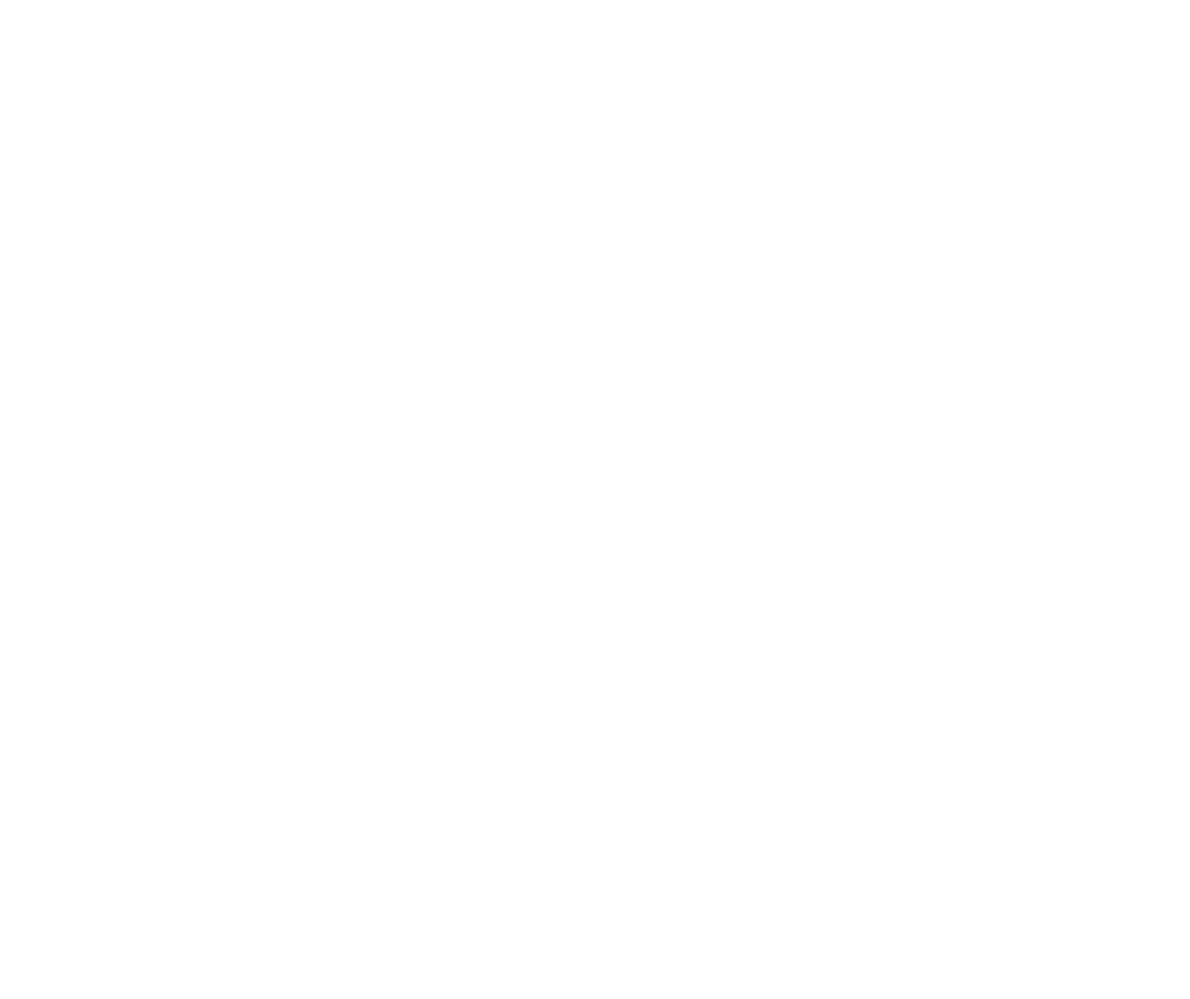
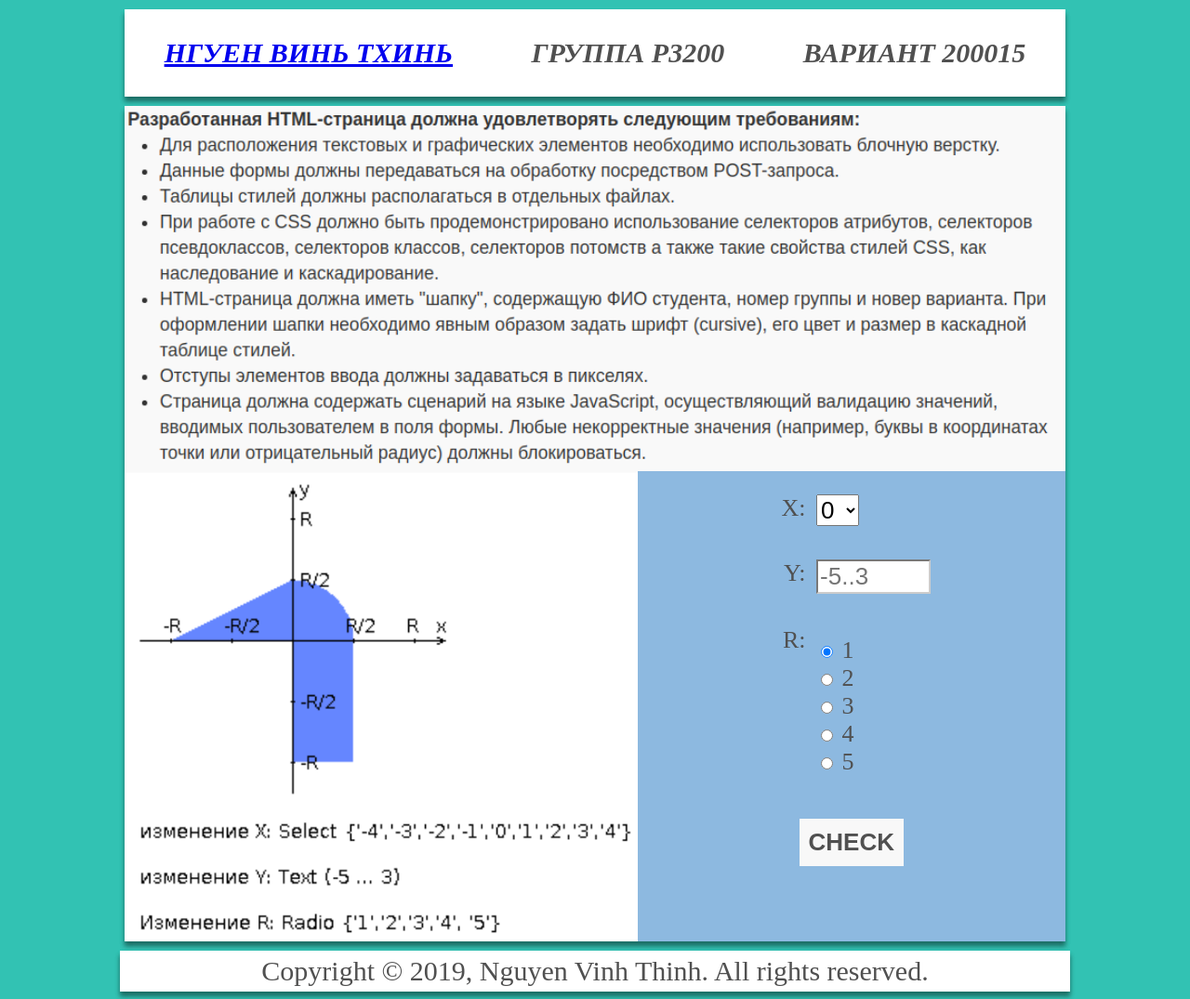
Before and after one commit to nvtvn412/Web-Programming-01, a PHP site: page /index.html in a window 1280 px wide. Before the commit the page is empty. Shown: the whole page at 93% size. Before the commit the page ends 800 px from the top, so only its background shows below. Run offline with PHP 8.4, Linux system fonts and the light colour scheme.

Commit message:
Images changed

```diff
--- a/css/style.css
+++ b/css/style.css
@@ -1,11 +1,13 @@
 body{
     text-align: center;
     background-color: #32c2b3;
+    color: #202622;
 }
 header{
     font-weight: bold;
     font-style: italic;
-    justify-content: space-between;
+    font-size: 30px;
+    text-transform: uppercase;
 }
 
 @media (min-width:700px) {
@@ -14,25 +16,77 @@ header{
     }
 }
 .container {
+    display: flex;
     width: 80%;
     margin: 0 auto;
     margin-top: 10px;
-    padding: 10px;
-    background-color: whitesmoke;
+    padding: 0px;
+    background-color: white;
     text-align: center;
+    box-shadow: 0px 5px 5px rgba(0, 0, 0, 0.25), 0px 5px 5px rgba(0, 0, 0, 0.25);
+    color: #505050;
+    justify-content: space-around;
+}
+.container.container-horizontal {
+    flex-direction: column;
+}
+.container-row {
+    display: flex;
+    flex-direction: row-reverse;
+    justify-content: center;
+
+}
+#myform{
+    background-color: #8db9e0;
+    border-top-right-radius: inherit;
+    border-bottom-right-radius: inherit;
+    width: 50%;
+}
+#myform * {
+    font-size : 26px;
+}
+.container-element {
+    width: 60%;
+}
+img {
+    width: 100%;
+    border-radius: inherit;
+}
+#areas-img {
+    display: none;
+}
+button {
+    border: none;
+    padding: 10px 10px;
+    text-transform: uppercase;
+    margin-bottom: 10px;
+    font-weight: bold;
+    color: #505050;
+    background-color: #f8f8f8;
+}
+button:active {
+    transform: scale(0.95);
+}
+button:focus {
+    outline: none;
+}
+.rowTab {
+    margin-top: 10px;
+    margin-bottom: 20px;
 }
 .label{
     display: inline-block;
-    width: 40%;
+    width: 30%;
     text-align: right;
     vertical-align: top;
     padding: 5px;
     margin-top: 10px;
 }
 .rightTab {
-    width: 48%;
+    width: 50%;
     display: inline-block;
     text-align: left;
+    line-height: 30px;
 }
 .dropdown, .textInput {
     margin-top: 15px;
@@ -58,3 +112,10 @@ table {
 .textInput {
     width: 50%;
 }
+table.center {
+    margin: 10px auto;
+}
+.footer {
+    padding: 5px;
+    font-size: 30px;
+}
--- a/index.html
+++ b/index.html
@@ -0,0 +1,82 @@
+<!DOCTYPE html>
+<html lang="en">
+<head>
+    <meta charset="UTF-8">
+    <meta name="viewport" content="width=device-width, initial-scale=1.0">
+    <meta http-equiv="X-UA-Compatible" content="ie=edge">
+    <title>Web Programming 01</title>
+
+    <link rel="stylesheet" href="css/style.css">
+    <link rel="shortcut icon" type="image/png" href="src/favicon.ico"/>
+</head>
+<body>
+    <header class="container">
+            <a href="https://vk.com/envyte"><p>Нгуен Винь Тхинь</p></a>
+            <p>Группа P3200</p>
+            <p>Вариант 200015</p>
+    </header>
+    <script src="scripts/clientValidation.js"></script>
+
+    <div class="container container-horizontal">
+        <div class="container-row">
+            <img src="src/task.png" alt="" id="task-img">
+        </div>
+        <div class="container-row">
+            <form action="serverValidation.php" method="POST" id="myform">
+                <div class="rowTab">
+                    <div class="label">
+                        <label for="valueX">X:</label>
+                    </div>
+                    <div class="rightTab dropdown">
+                        <select name="valueX" value="0">
+                            <option value="-4">-4</option>
+                            <option value="-3">-3</option>
+                            <option value="-2">-2</option>
+                            <option value="-1">-1</option>
+                            <option value="0" selected="selected">0</option>
+                            <option value="1">1</option>
+                            <option value="2">2</option>
+                            <option value="3">3</option>
+                            <option value="4">4</option>
+                        </select>
+                    </div>
+                </div>
+                <div class="rowTab">
+                    <div class="label">
+                        <label for="valueY">Y:</label>
+                    </div>
+                    <div class="rightTab">
+                        <input
+                            type="text"
+                            name="valueY"
+                            placeholder="-5..3"
+                            maxlength=9
+                            class="textInput">
+                    </div>
+                </div>
+                <div class="rowTab">
+                    <div class="label">
+                        <label for="valueR">R:</label>
+                    </div>
+                    <div class="rightTab">
+                        <ul>
+                            <li><input type="radio" name="valueR" value="1" checked> 1</li>
+                            <li><input type="radio" name="valueR" value="2"> 2</li>
+                            <li><input type="radio" name="valueR" value="3"> 3</li>
+                            <li><input type="radio" name="valueR" value="4"> 4</li>
+                            <li><input type="radio" name="valueR" value="5"> 5</li>
+                        </ul>
+                    </div>
+                </div>
+                <button type="submit">Check</button>
+            </form>
+            <div class="container-element">
+                <img src="src/areas.png" alt="">
+            </div>
+        </div>
+    </div>
+    <footer class="container footer">
+        Copyright © 2019, Nguyen Vinh Thinh. All rights reserved.
+    </footer>
+</body>
+</html>
--- a/partials/footer.html
+++ b/partials/footer.html
@@ -1,2 +1,5 @@
+<footer class="container footer">
+        Copyright © 2019, Nguyen Vinh Thinh. All rights reserved.
+</footer>
 </body>
 </html>
--- a/partials/header.html
+++ b/partials/header.html
@@ -6,11 +6,12 @@
     <meta http-equiv="X-UA-Compatible" content="ie=edge">
     <title>Web Programming 01</title>
 
-    <link rel="stylesheet" href="../css/style.css">
+    <link rel="stylesheet" href="css/style.css">
+    <link rel="shortcut icon" type="image/png" href="src/favicon.ico"/>
 </head>
 <body>
     <header class="container">
-            <p>Нгуен Винь Тхинь</p>
+            <a href="https://vk.com/envyte"><p>Нгуен Винь Тхинь</p></a>
             <p>Группа P3100</p>
             <p>Вариант 200015</p>
     </header>
```
Also changed, not shown: serverValidation.php (+6 -6 lines), src/areas.png, src/favicon.ico (added), src/fulltask.png (added).
